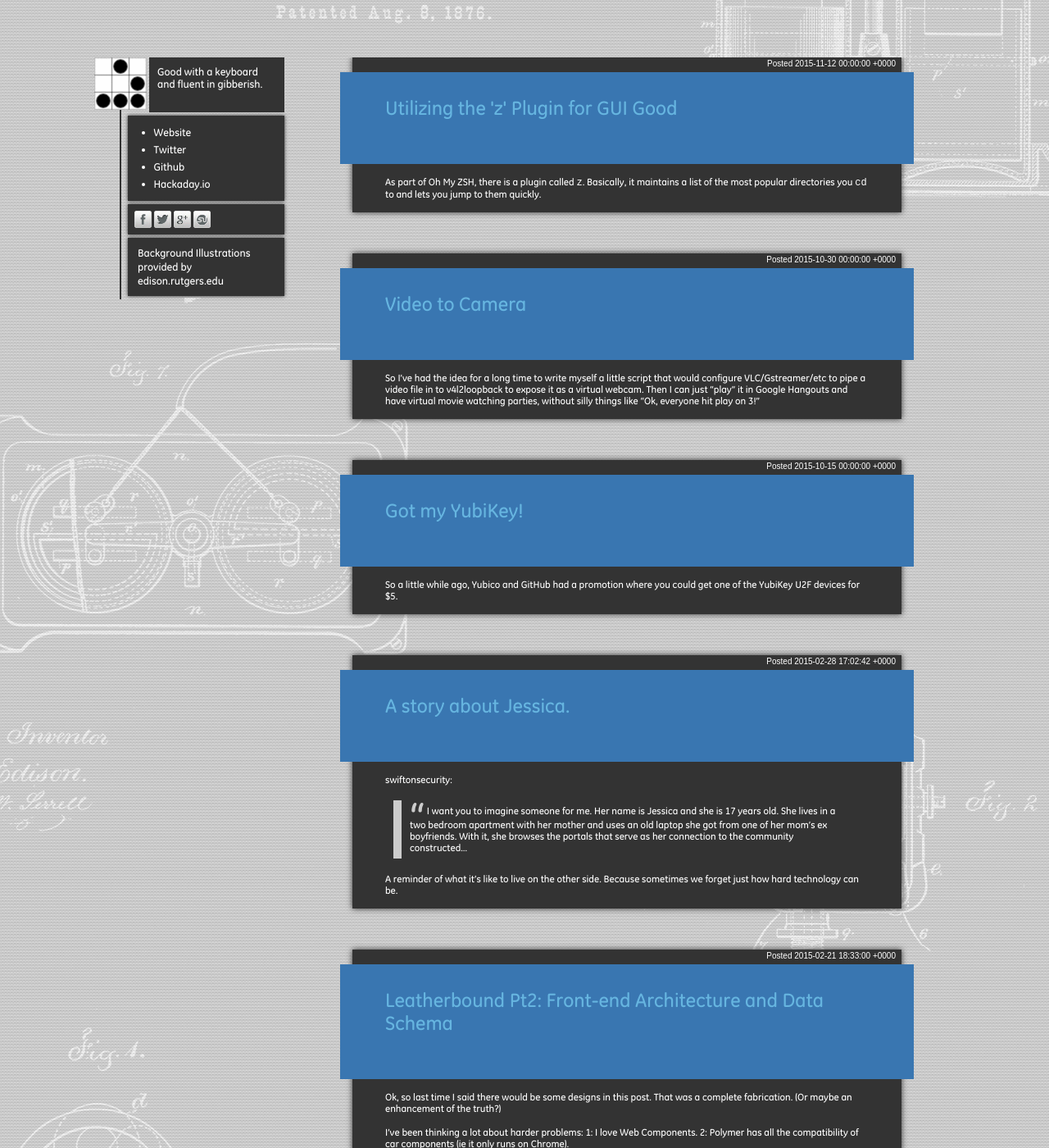
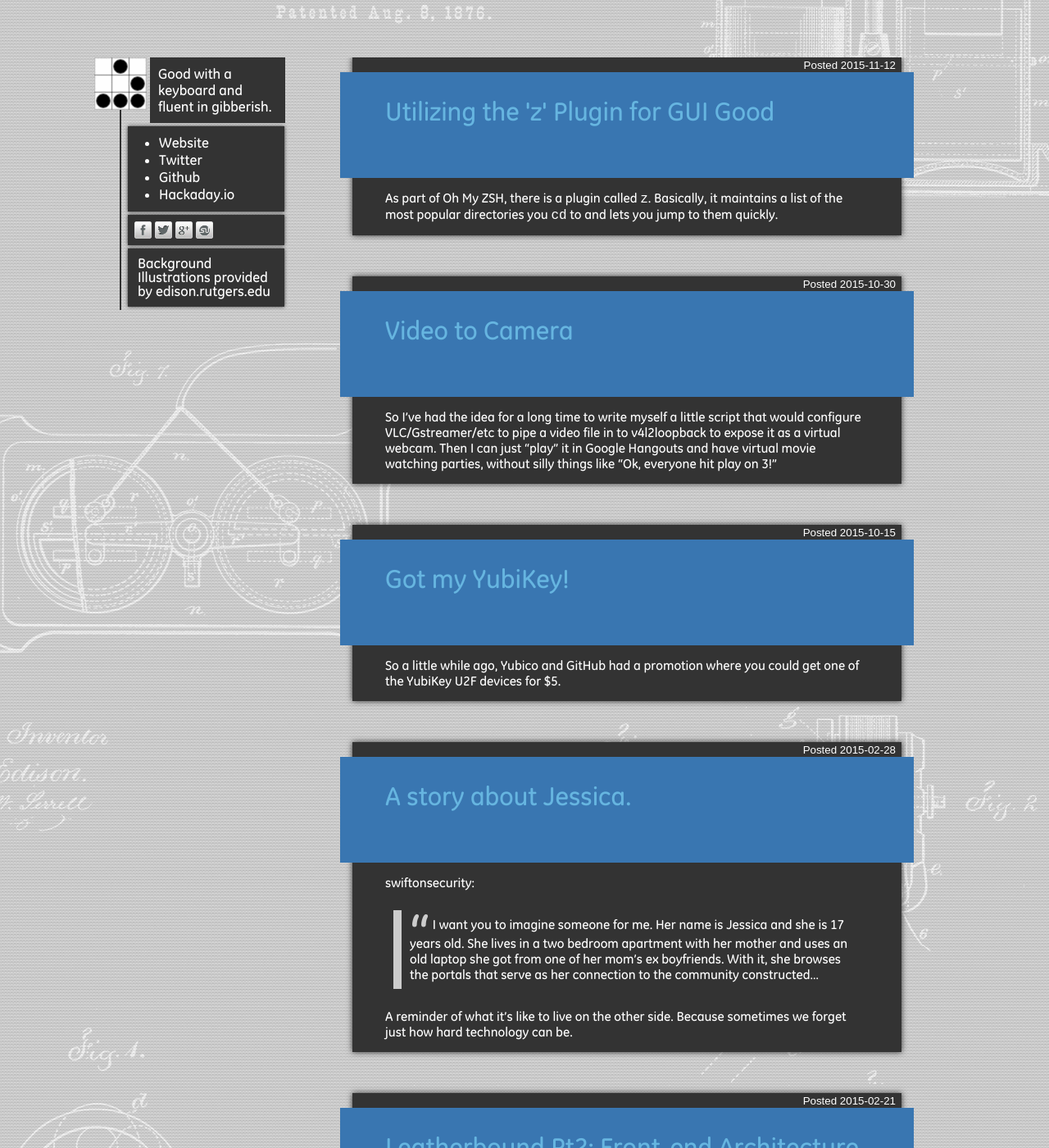
Before and after one commit to AstraLuma/qwertyuiop.ninja, a Jekyll site: the page built from index.html, in a window 1280 px wide and 1400 px high. Shown: the whole window at 82% size. Built offline with Jekyll 4.4.1, drawn with Linux system fonts in a browser that asks for light colours; nearby versions of some CDN libraries; the list of posts is cut into pages by our own code; comment, search, counter and statistics services are not loaded.

Commit message:
Fix up a bunch of other fonts.

```diff
--- a/assets/style_built.scss
+++ b/assets/style_built.scss
@@ -57,7 +57,7 @@
 	font-family: $body;
 	-webkit-font-smoothing: antialiased;
 	font-smooth:always;
-	font-size: 13px;
+	font-size: 13pt;
 	color: #fff;
 	min-width: 1130px;
 }
@@ -214,7 +214,7 @@
 	padding: 8px;
 	width: 175px;
 	font-family: Arial, Helvetica, sans-serif;
-	font-size: 11px;
+	font-size: 11pt;
 }
 #search input {
 	height: 24px;
@@ -230,7 +230,7 @@
 }
 #search input[type="submit"]{
 	font-family: 'ge_social';
-	font-size: 14px;
+	font-size: 14pt;
 	color: #666;
 	width: 24px;
 	height: 24px;
@@ -310,7 +310,7 @@
 	padding: 2px 0 0 7px;
 	font-family: Arial, helvetica, sans-serif;
 	font-style: normal;
-	font-size: 10px;
+	font-size: 10pt;
 	height: 16px;
 }
 .date {
@@ -319,7 +319,7 @@
 	padding: 2px 7px 0 0;
 	font-family: Arial, helvetica, sans-serif;
 	font-style: normal;
-	font-size: 10px;
+	font-size: 10pt;
 	height: 16px;
 	text-align: right;
 }
@@ -330,12 +330,12 @@
 	height: auto;
 }
 .caption {
-	font-size: 12px;
+	font-size: 12pt;
 	padding: 0 40px 15px 40px;
 }
 h1, h4 {
 	font-weight: normal;
-	font-size: 24px;
+	font-size: 24pt;
 	margin-top: 30px;
 }
 
@@ -354,7 +354,7 @@
 	margin: auto;
 }
 .text .postText {
-	font-size: 12px;
+	font-size: 12pt;
 	padding: 0 40px 15px 40px;
 }
 .text .postText img {
@@ -408,7 +408,7 @@
 .quote .quoteMeta {
 	display: block;
 	/*font-family: 'ge_geek_cond', Arial, helvetica, sans-serif;*/
-	font-size: 17px;
+	font-size: 17pt;
 	line-height: 24px;
 }
 .quote .quoteMeta a { color: #333; }
@@ -466,7 +466,7 @@
 .conversation .convo {
 	margin: 25px;
 	width: 650px;
-	font-size: 14px;
+	font-size: 14pt;
 }
 .conversation .convo li {
 	display: block;
@@ -508,7 +508,7 @@
 /* SOUND */
 .sound .postInner {
 	background: #FF9E28;
-	font-size: 12px;
+	font-size: 12pt;
 	font-style: italic;
 }
 .sound img.albumArt {
@@ -530,7 +530,7 @@
 }
 .sound .soundMeta ul {
 	margin-top: 15px;
-	font-size: 16px;
+	font-size: 16pt;
 	line-height: 24px;
 }
 
@@ -566,7 +566,7 @@
 		font-family: Arial, helvetica, sans-serif;
 	}
 	.tags li a {
-		font-size: 10px;
+		font-size: 10pt;
 		color: #929292;
 		height: 16px;
 		background: #fff;
@@ -594,7 +594,7 @@
 		.tags li a span { display: none; margin-left: -4px; }
 		.postBase .source {
 			font-family: Arial, helvetica, sans-serif;
-			font-size: 10px;
+			font-size: 10pt;
 			display: block;
 			float: right;
 			margin-right: 14px;
@@ -608,7 +608,7 @@
 /* COMMENTS */
 .notes {
 	padding: 20px 20px 20px 20px;
-	font-size: 12px;
+	font-size: 12pt;
 	line-height: 15px;
 }
 .notes blockquote {
@@ -642,8 +642,7 @@
 	float: left;
 	text-align: center;
 
-	font-size: 12px;
-	line-height: 14px;
+	font-size: 12pt;
 }
 .pagination a {
 	background: #333;
```
